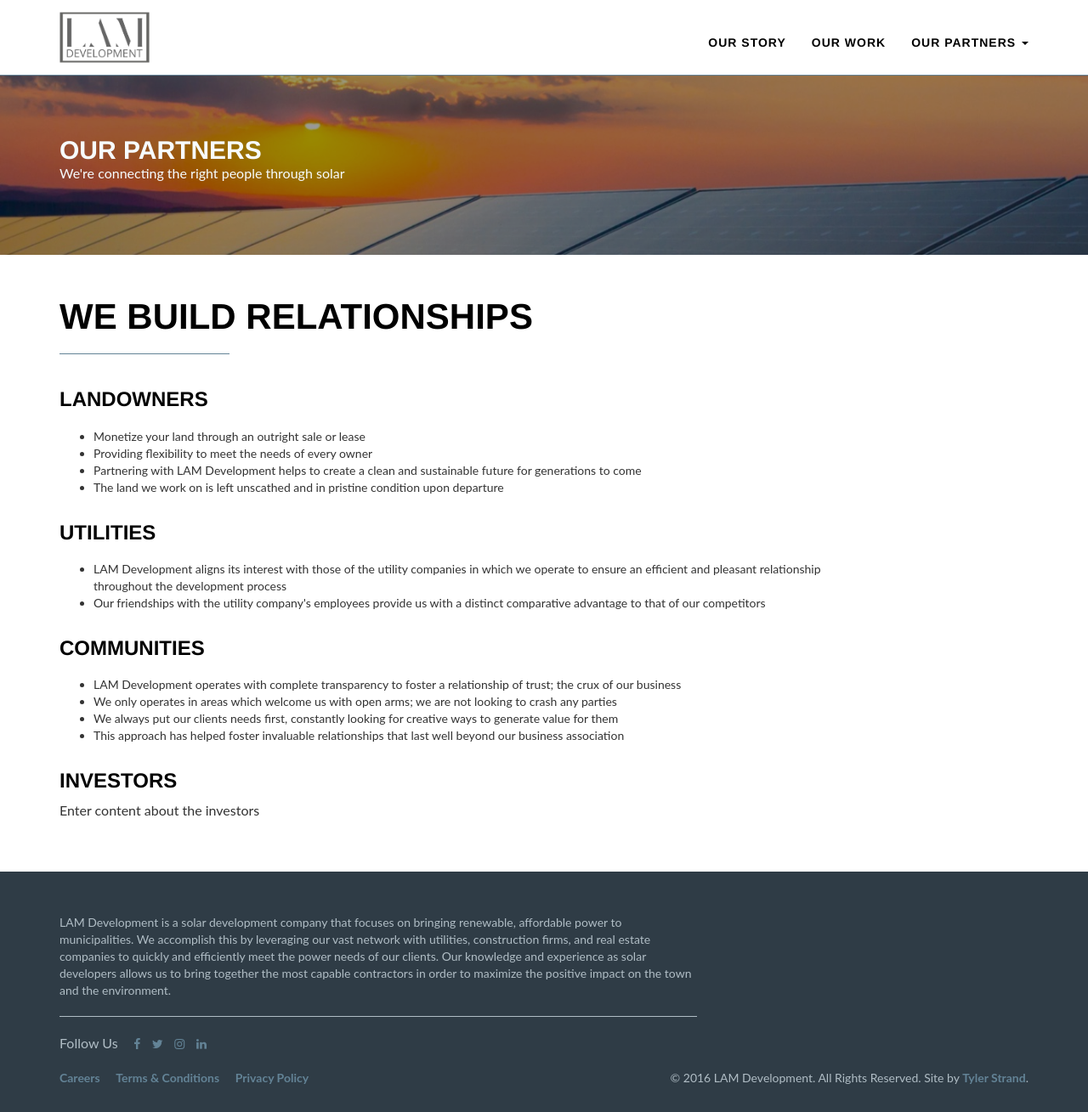
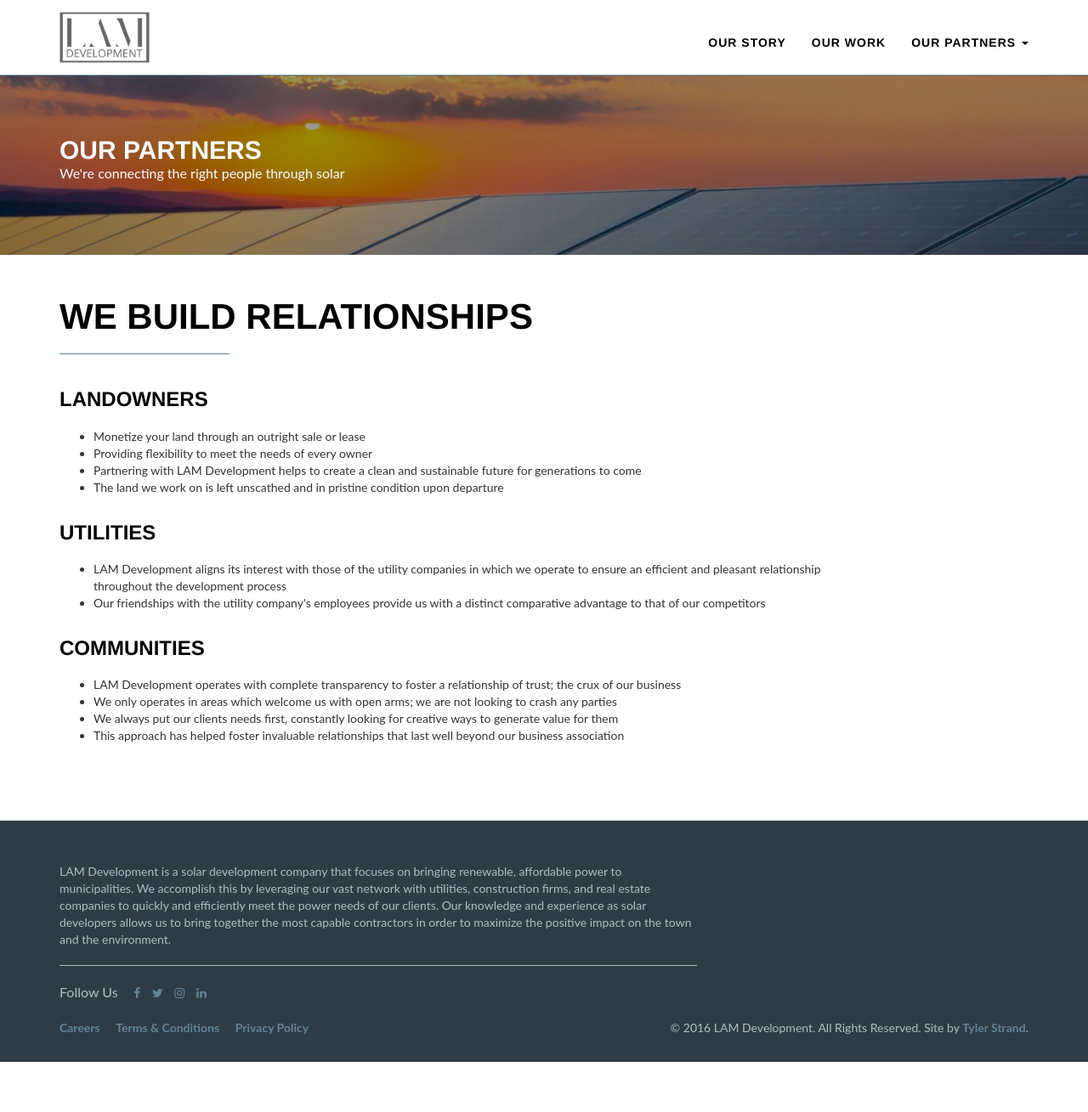
Before and after one commit to tstrand/lamdevelopment, a Jekyll site: the page built from partners.markdown, in a window 1280 px wide and 1309 px high. Shown: the whole window at 85% size. Built offline with Jekyll 4.4.1, drawn with Linux system fonts in a browser that asks for light colours; nearby versions of some CDN libraries.

Commit message:
Updated Partners

```diff
--- a/partners.markdown
+++ b/partners.markdown
@@ -28,7 +28,5 @@ subsection3-body: |-
   <li>We always put our clients needs first, constantly looking for creative ways to generate value for them
   <li>This approach has helped foster invaluable relationships that last well beyond our business association
   </ul>
-subsection4-title: Investors
-subsection4-body: Enter content about the investors
 layout: partners
 ---
```
